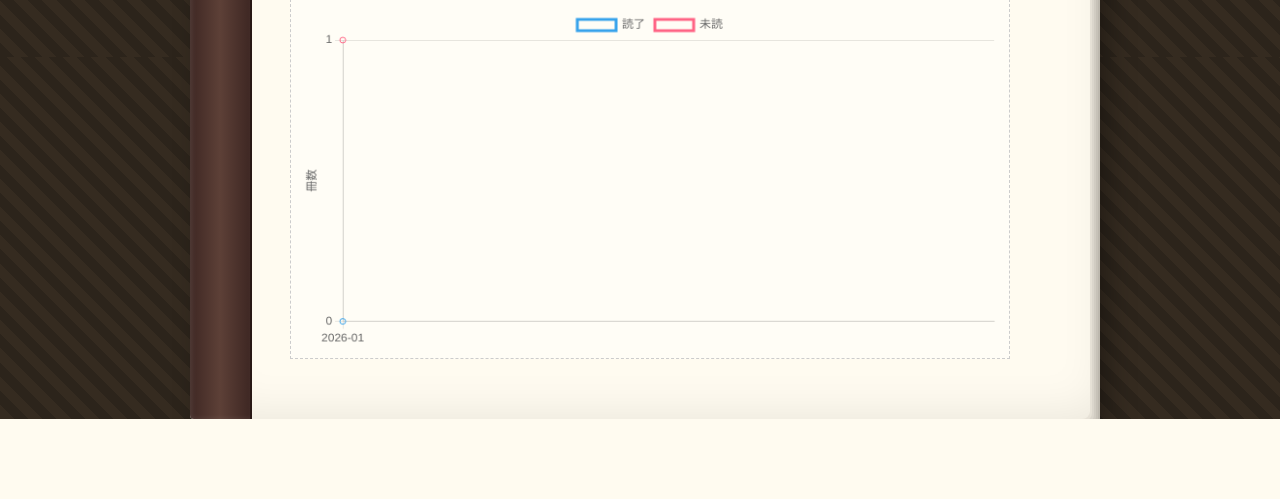
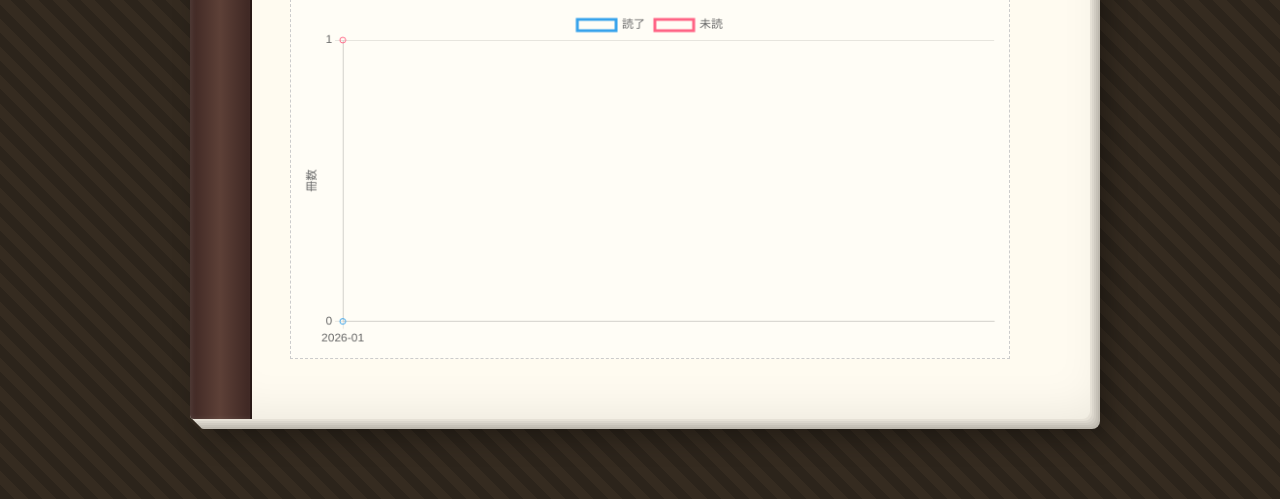
Before and after one commit to OOP2-2025-final-G19/book_list, a Flask app: page /books/graphs in a window 1280 px wide. Shown: the part 743-1242 px from the top of the page. Before the commit the page ends 1162 px from the top, so only its background shows below. Run offline with Flask 3, Linux system fonts and the light colour scheme.

Commit message:
見やすさの改善(base-style.cssの変更)
本のデザインが画面の下限端まできていたので、下にスペースができるようにしました。

```diff
--- a/static/base-style.css
+++ b/static/base-style.css
@@ -29,10 +29,13 @@
 }
 
 html {
-  height: 100%;
+  min-height: 100%;
   /* 机のテクスチャ（木目風） */
   background-color: var(--desk-color);
   background-image: var(--desk-texture);
+
+  box-sizing: border-box;
+  padding-bottom: 40px;
 }
 
 body {
@@ -41,7 +44,7 @@ body {
   width: 90%;
   max-width: 900px;
   min-height: 85vh;
-  margin: 40px auto; /* 画面中央に配置 */
+  margin: 40px auto 40px; /* 画面中央に配置 */
   padding: 60px 80px 60px 100px; /* 左側は背表紙があるため広めに */
 
   /* 紙の質感 */
```
